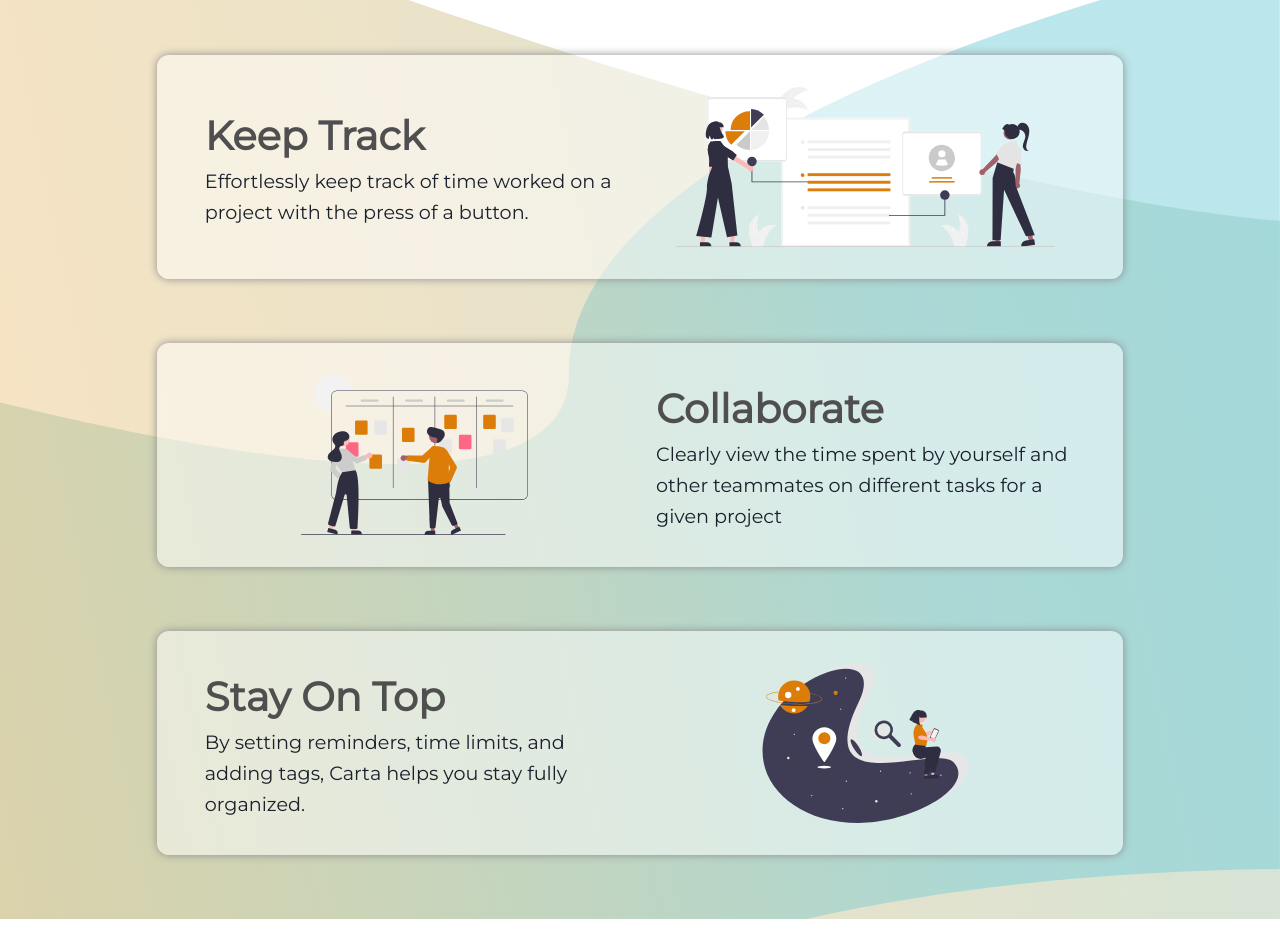
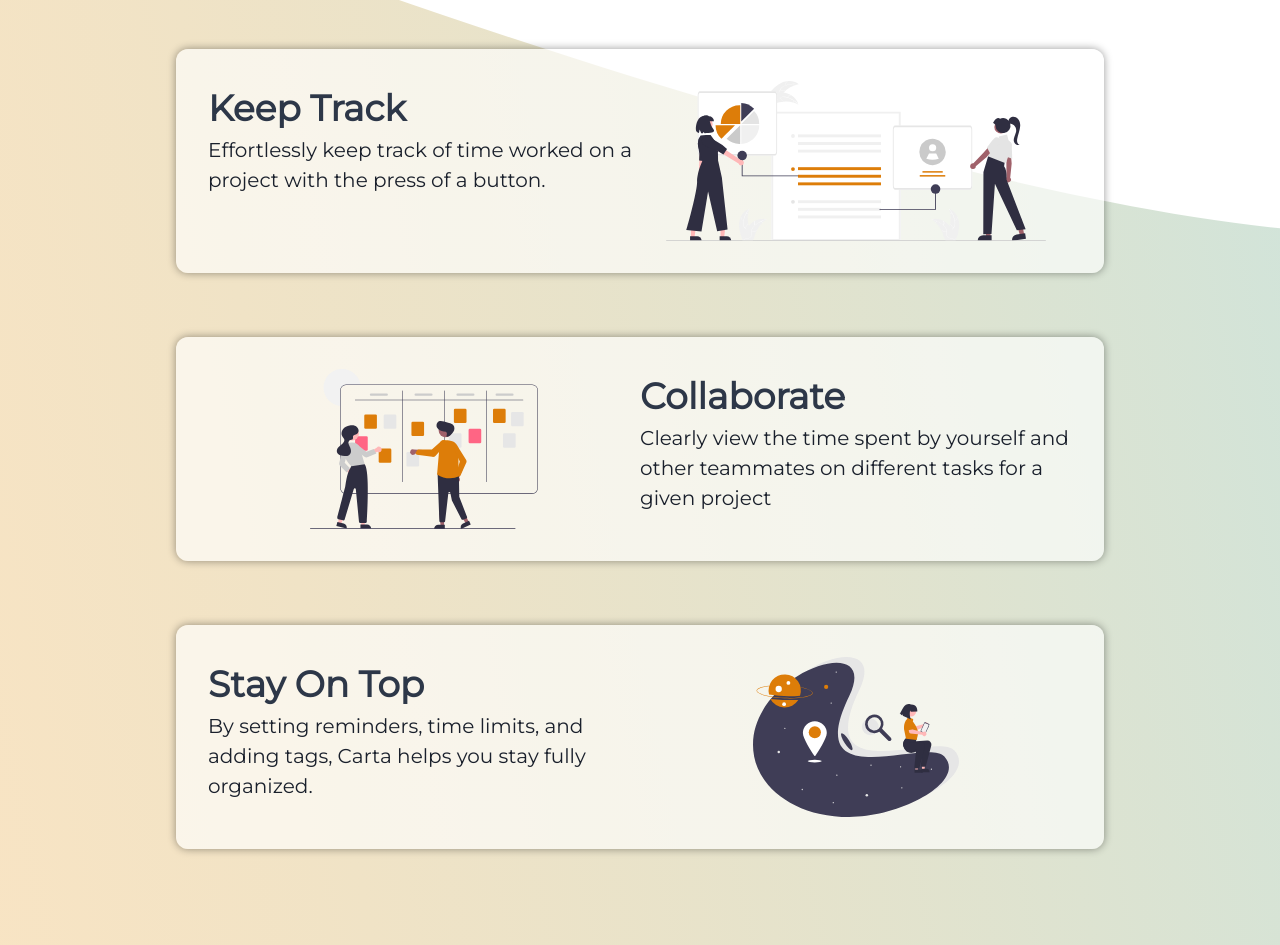
Before and after one commit to jermainejanszen/carta, a Next.js app: page /about in a window 1280 px wide. Shown: the part 560-1505 px from the top of the page. Before the commit the page ends 1479 px from the top, so only its background shows below. Built offline with nearby package versions, Linux system fonts and the light colour scheme.

Commit message:
update about page to use chakra

```diff
--- a/pages/about/index.tsx
+++ b/pages/about/index.tsx
@@ -1,5 +1,12 @@
+import Head from 'next/head';
+import {
+  Flex,
+  Grid,
+  Box,
+  Text,
+  VStack,
+  Image, } from '@chakra-ui/react';
 import SplashNavBar from '../../widgets/SplashNavBar';
-import styles from '../../styles/About.module.scss';
 
 
 interface Props {
@@ -8,61 +15,88 @@ interface Props {
 
 const About = (props: Props) => {
   return (
-    <div className={styles.container}>
-      <header className={styles.header}>
-        <SplashNavBar />
-      </header>
+    <Flex
+      direction="column"
+      alignItems="center"
+      minH="100vh">
+      <Head>
+        <title>Carta</title>
+        <link rel="icon" href="/logo.svg" />
+      </Head>
 
-      <main className={styles.main}>
-        <div className={styles.aboutSection} id="title">
-          <h1>
+      <SplashNavBar />
+
+      <Flex
+        direction="column"
+        alignItems="center"
+        maxW="60rem"
+        margin="6rem 0"
+        padding="0 1rem">
+
+        <Box id="title" margin="2rem 0 4rem 0">
+          <Text fontSize="5rem" color="lightsalmon">
             Carta
-          </h1>
-          <h2>
+          </Text>
+          <Text fontSize="4xl" fontWeight="bold">
             Our mission
-          </h2>
-          <p>
+          </Text>
+          <Text fontSize="large">
             Carta's main objective is to help you achieve your goals in the most efficient and informed way possible. Carta was born out of necessity, we needed a way to keep track of where we were spending our time while working on various projects. While brainstorming on what product would be most benifical to users, it became clear that there were three core elements that needed to be addressed. Firstly there needed to be a clear and simple way to accurately log time spent on specific tasks within a given project. Second was finding a way to intergrate a collaborative aspect by allowing users to delegate specific tasks to one another while also being able to view how much time was being spent on those tasks. Third was helping users organize themselves by providing the option to add tags, reminders, and deadlines to tasks to help ensure an efficient workflow.
-          </p>
-        </div>
-        <div className={styles.grid}>
-          <div className={styles.aboutSection} id="keep-track">
-            <div>
-              <h2>
+          </Text>
+        </Box>
+
+        <VStack spacing="4rem">
+          <Grid id="keep-track"
+            templateColumns="1fr 1fr"
+            bg="whiteAlpha.700"
+            borderRadius="xl"
+            padding="2rem"
+            boxShadow="0 0 8px rgba(0, 0, 0, 0.4)" >
+            <Box>
+              <Text fontSize="4xl" fontWeight="bold" color="gray.700">
                 Keep Track
-              </h2>
-              <p>
+              </Text>
+              <Text fontSize="xl">
                 Effortlessly keep track of time worked on a project with the press of a button.
-              </p>
-            </div>
-            <img src="survey.svg" alt="scrum" />
-          </div>
-          <div className={styles.aboutSection} id="collaborate">
-            <img src="scrum.svg" alt="scrum" />
-            <div>
-              <h2>
+              </Text>
+            </Box>
+            <Image src="survey.svg" alt="survey" height="10rem" margin="auto" />
+          </Grid>
+          <Grid id="collaborate"
+            templateColumns="1fr 1fr"
+            bg="whiteAlpha.700"
+            borderRadius="xl"
+            padding="2rem"
+            boxShadow="0 0 8px rgba(0, 0, 0, 0.4)" >
+            <Image src="scrum.svg" alt="scrum" height="10rem" margin="auto" />
+            <Box>
+              <Text fontSize="4xl" fontWeight="bold" color="gray.700">
                 Collaborate
-              </h2>
-              <p>
+              </Text>
+              <Text fontSize="xl">
                 Clearly view the time spent by yourself and other teammates on different tasks for a given project
-              </p>
-            </div>
-          </div>
-          <div className={styles.aboutSection} id="stay-on-top">
-            <div>
-              <h2>
+              </Text>
+            </Box>
+          </Grid>
+          <Grid id="stay-on-top"
+            templateColumns="1fr 1fr"
+            bg="whiteAlpha.700"
+            borderRadius="xl"
+            padding="2rem"
+            boxShadow="0 0 8px rgba(0, 0, 0, 0.4)" >
+            <Box>
+              <Text fontSize="4xl" fontWeight="bold" color="gray.700">
                 Stay On Top
-              </h2>
-              <p>
+              </Text>
+              <Text fontSize="xl">
                 By setting reminders, time limits, and adding tags, Carta helps you stay fully organized.
-              </p>
-            </div>
-            <img src="ontop.svg" alt="moon" />
-          </div>
-        </div>
-      </main>
-
-    </div>
+              </Text>
+            </Box>
+            <Image src="ontop.svg" alt="moon" height="10rem" margin="auto" />
+          </Grid>
+        </VStack>
+      </Flex>
+    </Flex>
   )
 }
 
--- a/pages/index.tsx
+++ b/pages/index.tsx
@@ -5,11 +5,10 @@ import {
   Flex,
   Spacer,
   Grid,
-  Image} from '@chakra-ui/react';
+  Image } from '@chakra-ui/react';
 import { createIcon } from '@chakra-ui/icon';
 import { TimeIcon, CheckCircleIcon } from '@chakra-ui/icons';
 import SplashNavBar from '../widgets/SplashNavBar';
-import styles from '../styles/Home.module.scss';
 
 interface CardProps {
   icon: string,
--- a/styles/About.module.scss
+++ b/styles/About.module.scss
@@ -52,6 +52,9 @@
 
 .grid{
   max-width: 80%;
+
+}
+
 .aboutSection{
   padding: 2rem;
   border-radius: 12px;
@@ -68,4 +71,3 @@
     flex-basis: 50%;
   }
 }
-}
```
Lines whose indentation alone changed are shown as unchanged.
